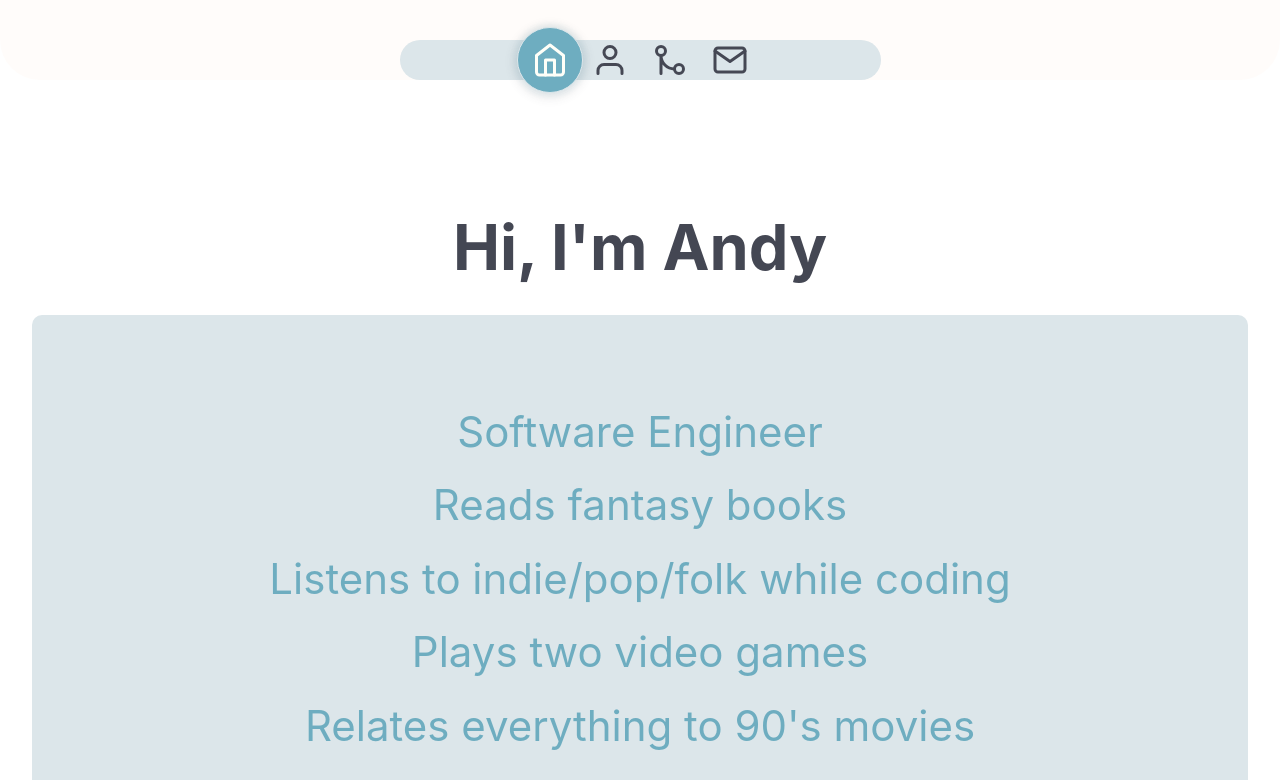
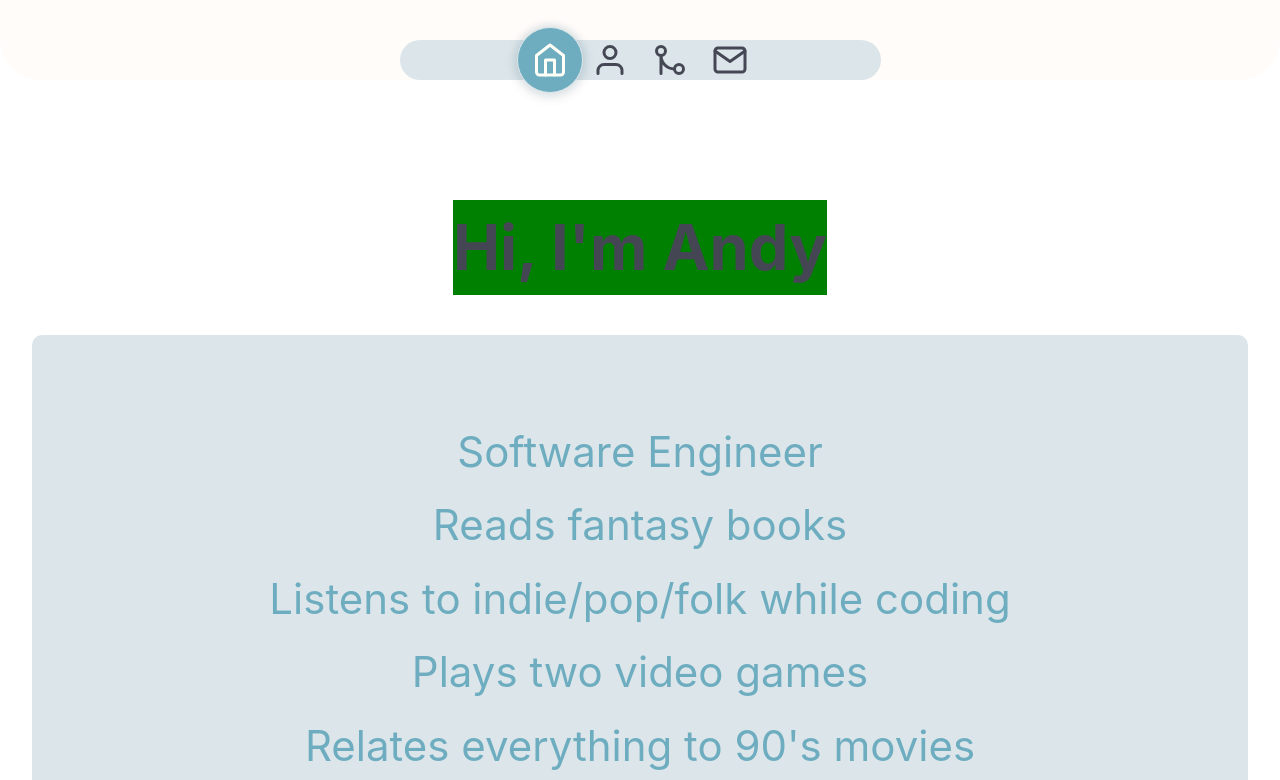
Before and after one commit to andrew-oyanguren/typescript-portfolio, a React (Vite) app: page / in a window 1280 px wide. Shown: the top 780 px of the page. Built offline with nearby package versions, Linux system fonts and the light colour scheme.

Commit message:
Added conditional marginBottom sty;e to PageTitle on the HomePage

```diff
--- a/src/pages/HomePage/HomePage.tsx
+++ b/src/pages/HomePage/HomePage.tsx
@@ -10,7 +10,15 @@ export default function HomePage() {
 
   return (
     <>
-      <PageTitle text="Hi, I'm Andy" />
+      <PageTitle
+        text="Hi, I'm Andy"
+        style={{
+          marginBottom: isDeviceSmall
+            ? 'var(--spacing-small)'
+            : 'var(--spacing-medium)',
+          backgroundColor: 'green',
+        }}
+      />
       {isDeviceSmall ? <ImageView /> : <ImageCarousel />}
     </>
   );
```
